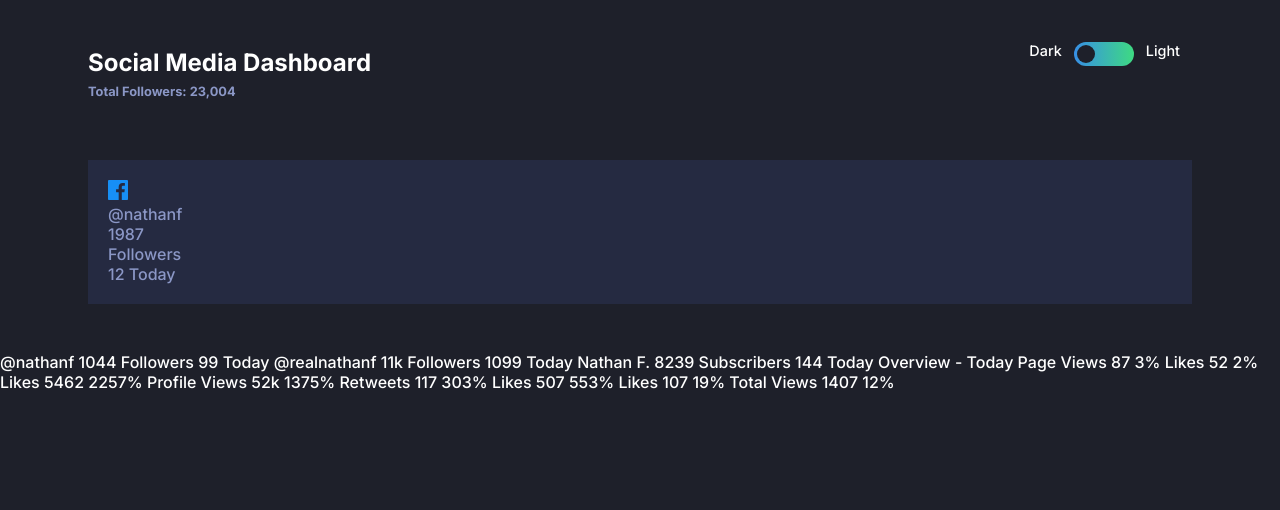
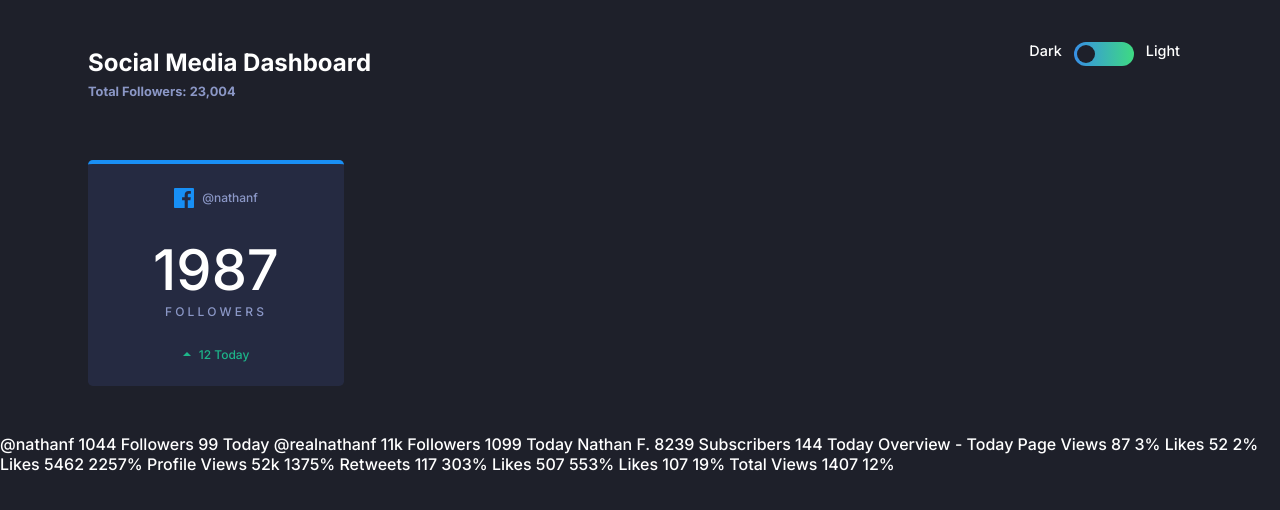
Before and after one commit to alexiscodes21/social-media-dashboard, a website: page index.html in a window 1280 px wide. Drawn offline with Linux system fonts and the light colour scheme.

Commit message:
first card finished

```diff
--- a/css/style.css
+++ b/css/style.css
@@ -76,7 +76,6 @@ label[for="dark"] {
   justify-self: end;
 }
 
-
 label[for="light"] {
   grid-column: 3 / 4;
 }
@@ -104,7 +103,6 @@ label[for="light"] {
   height: 1.5rem;
 }
 
-
 .toggle-background {
   display: block;
   height: 100%;
@@ -119,8 +117,8 @@ label[for="light"] {
 
 .toggle-button {
   position: absolute;
-  left: .2rem;
-  top: .2rem;
+  left: 0.2rem;
+  top: 0.2rem;
   right: 100%;
   width: 1.125rem;
   height: 1.125rem;
@@ -131,7 +129,7 @@ label[for="light"] {
 
 .toggle #light:checked ~ .toggle-button {
   left: calc(100% - 1.3rem);
-  right: .2rem;
+  right: 0.2rem;
 }
 
 .toggle #system:checked ~ .toggle-button {
@@ -141,7 +139,7 @@ label[for="light"] {
 }
 
 label {
-  font-size: .9rem;
+  font-size: 0.9rem;
 }
 
 .container {
@@ -193,34 +191,49 @@ label {
   color: var(--dark-blue-desaturated-text-color);
 }
 
-.header-toggle {
-}
-
 .card {
   background: var(--dark-blue-desaturated-card-bg-color);
   color: var(--dark-blue-desaturated-text-color);
-  padding: 1.25rem;
+  padding: 1.5rem;
+  width: 16rem;
+  text-align: center;
+  border-radius: .3rem;
 }
 
 .card-platform {
+  display: flex;
+  justify-content: center;
+  align-items: center;
+  margin-bottom: 1.75rem;
 }
 
-.card-icon .facebook {
+.card-icon {
+  margin-right: 0.5rem;
 }
 
-.card-icon .twitter {
+.facebook {
+  border-top: 0.3rem solid var(--facebook-color);
 }
 
-.card-icon .instagram {
+.twitter {
+  border-top: 0.3rem solid var(--twitter-color);
 }
 
-.card-icon .youtube {
+.instagram {
+  border-top: 0.3rem solid var(--instagram-color);
+}
+
+.youtube {
+  border-top: 0.3rem solid var(--youtube-color);
 }
 
 .card-username {
+  font-size: 0.75rem;
 }
 
-.card-count {
+.card-followers {
+  color: var(--dark-white-text-color);
+  font-size: 3.5rem;
 }
 
 .card-count .count-big {
@@ -229,13 +242,26 @@ label {
 .card-count .count-small {
 }
 
-.card-count .count-up {
+.card-label {
+  font-size: 0.75rem;
+  text-transform: uppercase;
+  letter-spacing: 0.2rem;
 }
 
-.card-label {
+.card-change-up-down {
+  display: flex;
+  justify-content: center;
+  align-items: center;
+  margin-top: 1.75rem;
+}
+
+.arrow {
+  margin-right: 0.5rem;
 }
 
 .card-change {
+  color: var(--lime-green-color);
+  font-size: 0.75rem;
 }
 
 .card-change .change-up {
--- a/index.html
+++ b/index.html
@@ -22,7 +22,7 @@
       </div>
       <fieldset class="header-toggle toggle" aria-label="theme toggle" role="radiogroup">
         <div class="toggle-wrapper">
-          <input type="radio" name="theme" id="dark" checked/>
+          <input type="radio" name="theme" id="dark" checked />
           <input type="radio" name="theme" id="light" />
           <span aria-hidden="true" class="toggle-background"></span>
           <span aria-hidden="true" class="toggle-button"></span>
@@ -34,14 +34,15 @@
 
     <main>
       <section class="container">
-        <div class="card">
+        <div class="card facebook">
           <div class="card-platform">
-            <div class="card-icon"><img src="img/facebook.svg" alt="Facebook Icon" /></div>
+            <img class="card-icon" src="img/facebook.svg" alt="Facebook Icon" />
             <div class="card-username">@nathanf</div>
-            <div class="card-count">
-              1987
-              <div class="card-label">Followers</div>
-            </div>
+          </div>
+          <div class="card-followers">1987</div>
+          <div class="card-label">Followers</div>
+          <div class="card-change-up-down">
+            <img class="arrow" src="img/arrow-up.svg" alt="up arrow">
             <div class="card-change">12 Today</div>
           </div>
         </div>
```
